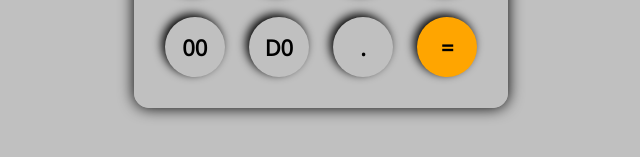
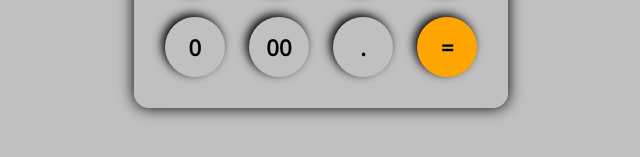
Before and after one commit to Dhanraj-04/Calculator, a plain HTML site: page index.html in a window 1280 px wide. Shown: the part 571-728 px from the top of the page, 319-959 px from the left. Drawn offline with nearby package versions, Linux system fonts and the light colour scheme.

Commit message:
Second Commit

```diff
--- a/index.html
+++ b/index.html
@@ -34,8 +34,8 @@
             <button>+</button>
         </div>
         <div>
+            <button>0</button>
             <button>00</button>
-            <button>D0</button>
             <button>.</button>
             <button class="equalbtn">=</button>
         </div>
```
